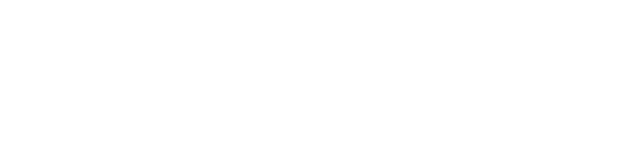
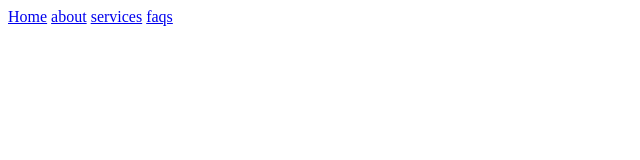
Before and after one commit to zakriaAbbasi/firstrepoExpress, a plain HTML site: page index.html in a window 1280 px wide. Shown: the whole page, without its empty margins (0-640 px from the left). Drawn offline with Linux system fonts and the light colour scheme.

Commit message:
Added naviagtion

```diff
--- a/index.html
+++ b/index.html
@@ -7,6 +7,11 @@
     <title>Testing git</title>
 </head>
 <body>
-
+    <nav>
+        <a href="#">Home</a>
+        <a href="#">about</a>
+        <a href="#">services</a>
+        <a href="#">faqs</a>
+    </nav>
 </body>
 </html>
```
